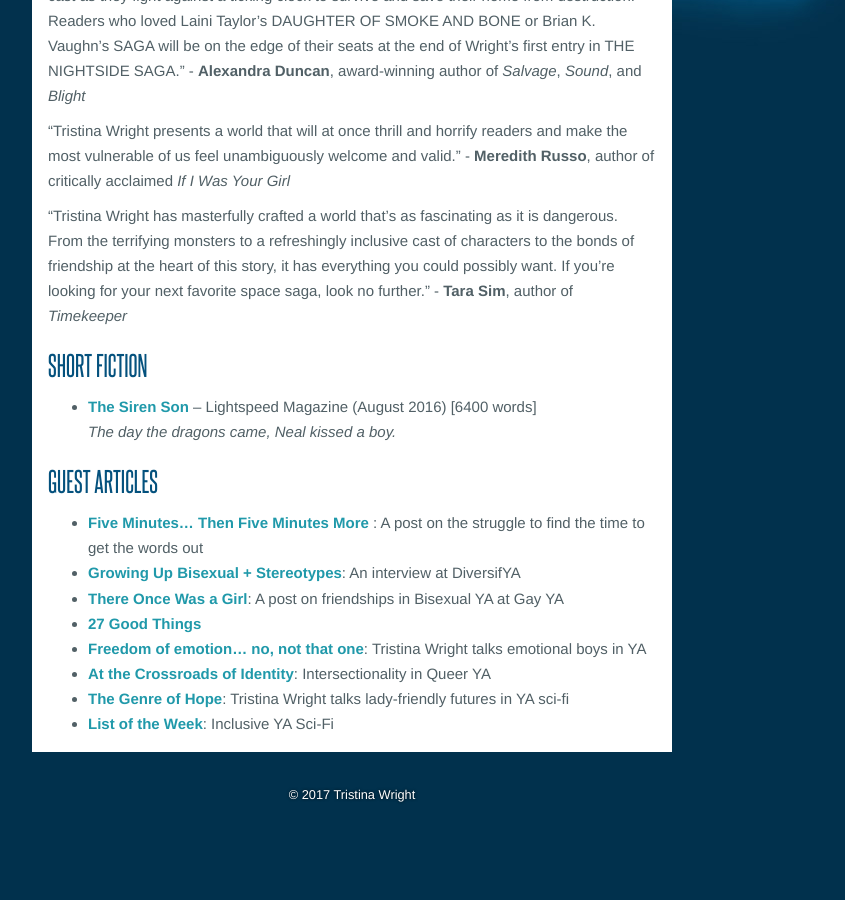
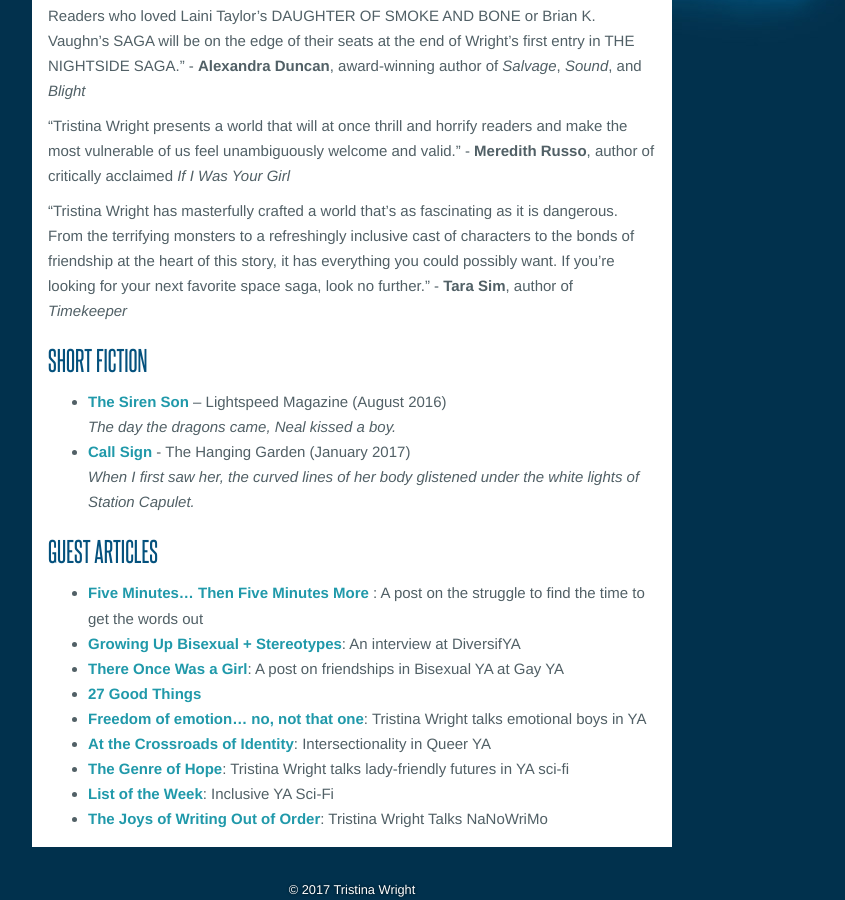
Before and after one commit to TristinaWright/tristinawright.github.io, a Jekyll site: the page built from _posts/static/2015-12-08-writing.md, in a window 1280 px wide and 900 px high, scrolled down 780 px. Shown: the whole window, without its empty margins (288-1133 px from the left). Built offline with Jekyll 4.4.1, drawn with Linux system fonts in a browser that asks for light colours; before the commit the page ends 1585 px from its top, so only the background shows below that.

Commit message:
Updated 2015-12-08-writing.md

```diff
--- a/_posts/static/2015-12-08-writing.md
+++ b/_posts/static/2015-12-08-writing.md
@@ -8,10 +8,10 @@
 ![2016-05-27 13.24.30.jpg]({{site.baseurl}}/media/2016-05-27 13.24.30.jpg){:class="img-right"} Below you’ll find links to my words on the internet, from where to buy my books to articles I’ve written to short stories scattered across the web.
 
 ### Novels
-- **[27 HOURS](https://www.goodreads.com/book/show/28526192-27-hours)** (Entangled Teen, Fall 2017)
+**[27 HOURS](https://www.goodreads.com/book/show/28526192-27-hours)** (Entangled Teen, Fall 2017)
 _A group of queer teens living on a colonized moon must race against the clock to stop an attack that would make the war between their cultures a war of extinction._
+
 Buy links: [Amazon](https://www.amazon.com/dp/1633758206/ref=sr_1_1?s=books&ie=UTF8&qid=1481850992&sr=1-1) :: [Barnes & Noble](http://www.barnesandnoble.com/w/27-hours-tristina-wright/1125323416?ean=9781633758209) :: [Book Depository](https://www.bookdepository.com/27-Hours-Tristin-Wright/9781633758209)
-
 
 "Tristina Wright's 27 HOURS combines science fiction and fantasy against the backdrop of a world so vivid you can smell it. A whirlwind of action and romance surround its diverse cast as they fight against a ticking clock to survive and save their home from destruction. Readers who loved Laini Taylor's DAUGHTER OF SMOKE AND BONE or Brian K. Vaughn's SAGA will be on the edge of their seats at the end of Wright's first entry in THE NIGHTSIDE SAGA." - **Alexandra Duncan**, award-winning author of _Salvage_, _Sound_, and _Blight_
 
@@ -21,8 +21,10 @@
 
 
 ### Short Fiction
-- [The Siren Son](http://www.lightspeedmagazine.com/fiction/the-siren-son/) – Lightspeed Magazine (August 2016) [6400 words]
+- [The Siren Son](http://www.lightspeedmagazine.com/fiction/the-siren-son/) – Lightspeed Magazine (August 2016)
 _The day the dragons came, Neal kissed a boy._
+- [Call Sign](http://hanginggardenstories.tumblr.com/post/156578343920/call-sign-by-tristina-wright-when-i-first-saw-her) - The Hanging Garden (January 2017)
+_When I first saw her, the curved lines of her body glistened under the white lights of Station Capulet._
 
 
 ### Guest Articles
@@ -34,3 +36,4 @@
 - [At the Crossroads of Identity](http://www.gayya.org/?p=3984): Intersectionality in Queer YA
 - [The Genre of Hope](http://www.yainterrobang.com/starship-ladies-inclusive-scifi/): Tristina Wright talks lady-friendly futures in YA sci-fi
 - [List of the Week](http://www.yainterrobang.com/inclusive-ya-sci-fi-list/): Inclusive YA Sci-Fi
+- [The Joys of Writing Out of Order](http://www.yainterrobang.com/writing-out-of-order-nanowrimo-2016/): Tristina Wright Talks NaNoWriMo
```
